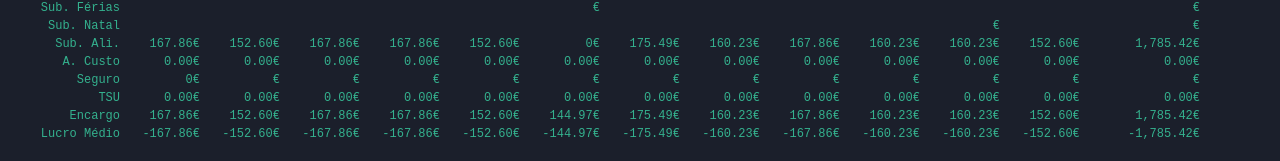
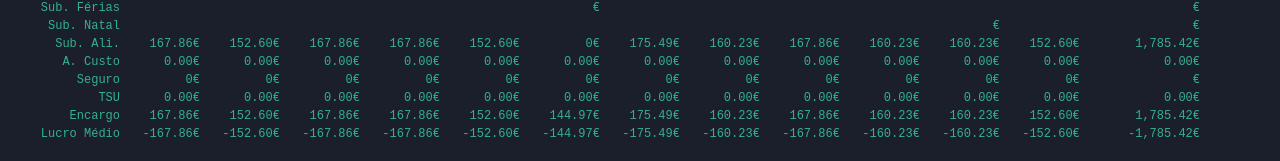
Before and after one commit to BernardoResende/Bernardo-Resende, an Angular app: page / in a window 1280 px wide. Shown: the part 457-618 px from the top of the page. Built offline with nearby package versions, Linux system fonts and the light colour scheme.

Commit message:
2 files modified

```diff
--- a/src/app/simulator/simulator.component.html
+++ b/src/app/simulator/simulator.component.html
@@ -329,37 +329,37 @@
 											<div class="col-sm ">{{contasSeguro(idade)}}€</div>
 										</div>
 										<div class="col-sm-1 ">
-											<div class="col-sm ">{{seguro}}€</div>
+											<div class="col-sm ">{{contasSeguro(idade)}}€</div>
 										</div>
 										<div class="col-sm-1 ">
-											<div class="col-sm ">{{seguro}}€</div>
+											<div class="col-sm ">{{contasSeguro(idade)}}€</div>
 										</div>
 										<div class="col-sm-1 ">
-											<div class="col-sm ">{{seguro}}€</div>
+											<div class="col-sm ">{{contasSeguro(idade)}}€</div>
 										</div>
 										<div class="col-sm-1 ">
-											<div class="col-sm ">{{seguro}}€</div>
+											<div class="col-sm ">{{contasSeguro(idade)}}€</div>
 										</div>
 										<div class="col-sm-1 ">
-											<div class="col-sm ">{{seguro}}€</div>
+											<div class="col-sm ">{{contasSeguro(idade)}}€</div>
 										</div>
 										<div class="col-sm-1 ">
-											<div class="col-sm ">{{seguro}}€</div>
+											<div class="col-sm ">{{contasSeguro(idade)}}€</div>
 										</div>
 										<div class="col-sm-1 ">
-											<div class="col-sm ">{{seguro}}€</div>
+											<div class="col-sm ">{{contasSeguro(idade)}}€</div>
 										</div>
 										<div class="col-sm-1 ">
-											<div class="col-sm ">{{seguro}}€</div>
+											<div class="col-sm ">{{contasSeguro(idade)}}€</div>
 										</div>
 										<div class="col-sm-1 ">
-											<div class="col-sm ">{{seguro}}€</div>
+											<div class="col-sm ">{{contasSeguro(idade)}}€</div>
 										</div>
 										<div class="col-sm-1 ">
-											<div class="col-sm ">{{seguro}}€</div>
+											<div class="col-sm ">{{contasSeguro(idade)}}€</div>
 										</div>
 										<div class="col-sm-1 ">
-											<div class="col-sm ">{{seguro}}€</div>
+											<div class="col-sm ">{{contasSeguro(idade)}}€</div>
 										</div>
 									</div>
 
--- a/src/app/simulator/simulator.component.ts
+++ b/src/app/simulator/simulator.component.ts
@@ -34,11 +34,7 @@ export class SimulatorComponent implements OnInit {
     dez=20;
 
 
-
   somaDias=((this.jan+this.fev+this.mar+this.abr+this.mai+this.jul+this.ago+this.set+this.out+this.nov+this.dez));
-
-
-
 
   meses=[
     'Janeiro',
@@ -70,9 +66,7 @@ export class SimulatorComponent implements OnInit {
     'TSU',
   ]
 
-  arraySeguro: number[] = [21.51,20.95,17.19];
-
-
+  arraySeguro: number[] = [21.51,20.95,17.19,22.55,27.29,30.60,34.61,38.74,39.78,43.01,50.70,54.03,71.97,94.32,151.69];
 
 
   constructor() { }
@@ -90,8 +84,33 @@ export class SimulatorComponent implements OnInit {
       return this.arraySeguro[1];
     } else if ( idade <= 13 ) {
       return this.arraySeguro[2];
-      //faltam os outros
+    } else if ( idade <= 15 ) {
+      return this.arraySeguro[3];
+    } else if ( idade <= 20 ) {
+      return this.arraySeguro[4];
+    } else if ( idade <= 25 ) {
+      return this.arraySeguro[5];
+    } else if ( idade <= 30 ) {
+      return this.arraySeguro[6];
+    } else if ( idade <= 35 ) {
+      return this.arraySeguro[7];
+    } else if ( idade <= 40 ) {
+      return this.arraySeguro[8];
+    } else if ( idade <= 45 ) {
+      return this.arraySeguro[9];
+    } else if ( idade <= 50 ) {
+      return this.arraySeguro[10];
+    } else if ( idade <= 55 ) {
+      return this.arraySeguro[11];
+    } else if ( idade <= 60 ) {
+      return this.arraySeguro[12];
+    } else if ( idade <= 65 ) {
+      return this.arraySeguro[13];
+    } else if ( idade <= 70 ) {
+      return this.arraySeguro[14];
+
     }
+
   }
 
   // contas(): boolean {
```
